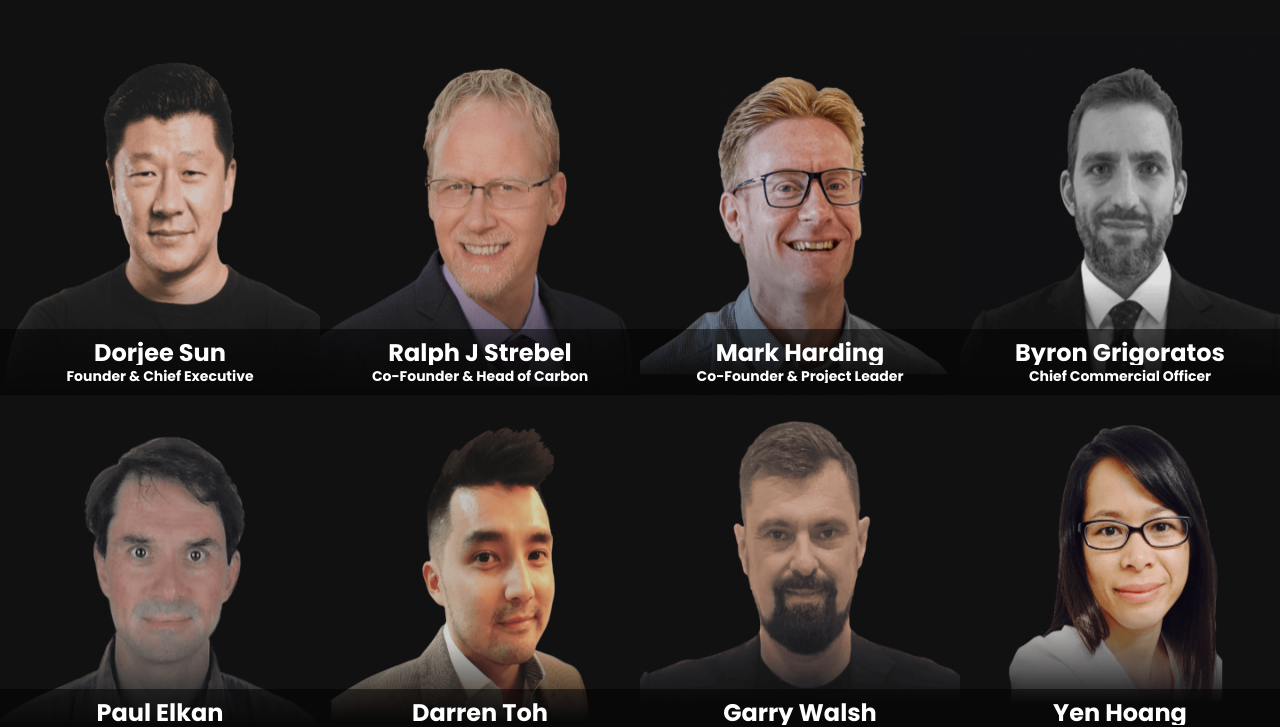
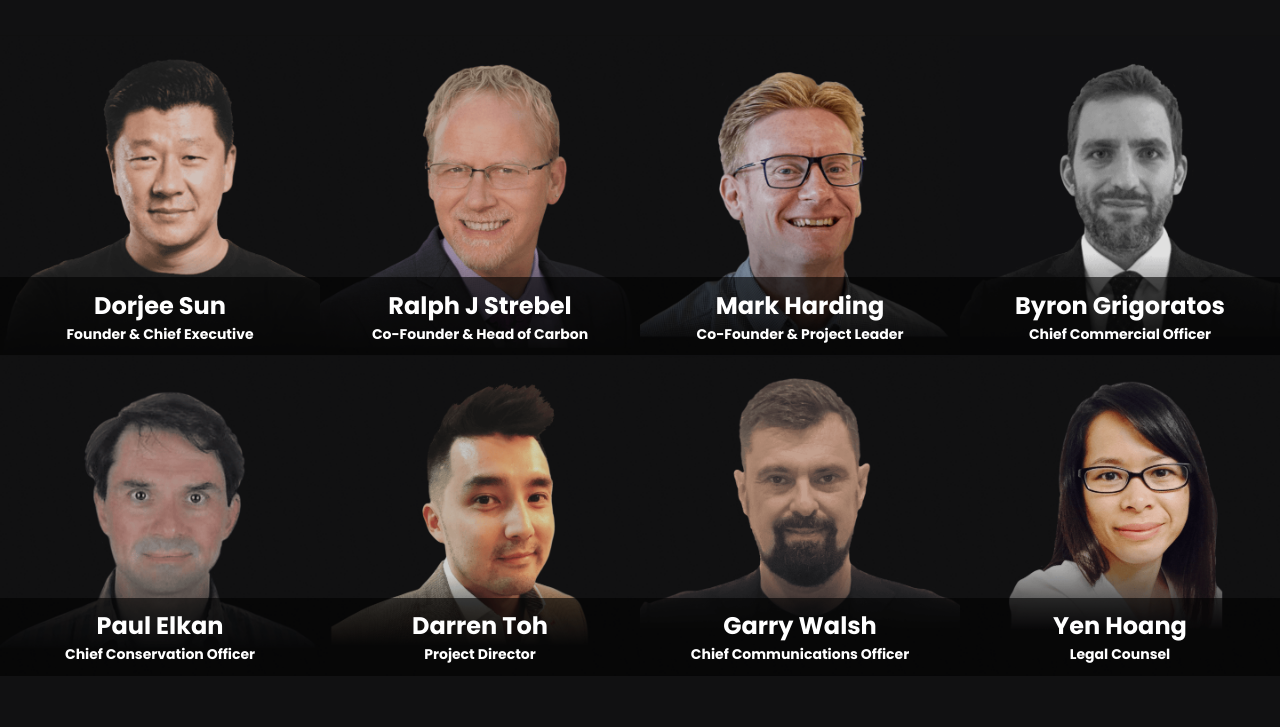
Before and after one commit to perlin-network/perl-bio-website, a React (Create React App) app: page / in a window 1280 px wide. Shown: the part 6221-6948 px from the top of the page. Built offline with nearby package versions, Linux system fonts and the light colour scheme; a web font is replaced by a local one.

Commit message:
Fixed image grid

```diff
--- a/src/pages/Home/Team.js
+++ b/src/pages/Home/Team.js
@@ -6,6 +6,7 @@ import Typography from '@mui/material/Typography';
 import ImageList from '@mui/material/ImageList';
 import ImageListItem from '@mui/material/ImageListItem';
 import ImageListItemBar from '@mui/material/ImageListItemBar';
+import Grid from '@mui/material/Grid';
 import Link from '@mui/material/Link';
 import { useTheme } from '@mui/material/styles';
 import useMediaQuery from '@mui/material/useMediaQuery';
@@ -24,7 +25,7 @@ export default function Team() {
         </Headline>
       </Container>
       <Box>
-        <ImageList cols={isMobile ? 2 : 4} rowHeight={360} gap={0}>
+        {/* <ImageList cols={isMobile ? 2 : 4} rowHeight={360} gap={0}>
           {data.map((item) => (
             <TeamMember key={item.id}>
               <ImageLink href={`/team#${item.id}`}>
@@ -37,7 +38,26 @@ export default function Team() {
               </ImageLink>
             </TeamMember>
           ))}
-        </ImageList>
+        </ImageList> */}
+        <Grid container>
+          {data.map((item) => (
+            <Grid item xs={6} md={3} key={item.id}>
+              <ImageLink href={`/team#${item.id}`}>
+                <ProfilePicture src={item.image} alt={item.name} />
+                <ProfileInfo>
+                  <Box>
+                    <Typography fontSize={{ xs: 14, md: 24 }} fontWeight={700}>
+                      {item.name}
+                    </Typography>
+                    <Typography fontSize={{ xs: 10, md: 14 }} fontWeight={700}>
+                      {item.title}
+                    </Typography>
+                  </Box>
+                </ProfileInfo>
+              </ImageLink>
+            </Grid>
+          ))}
+        </Grid>
       </Box>
     </Root>
   );
@@ -83,11 +103,36 @@ const TeamMember = styled(ImageListItem)(({ theme }) => ({
 
 const ImageLink = styled(Link)(({ theme }) => ({
   display: 'block',
-  [theme.breakpoints.up('lg')]: {
-    height: 360,
+  position: 'relative',
+  overflow: 'hidden',
+  img: {
+    transition: '0.15s ease-out',
   },
   '&:hover img': {
     transform: 'scale(1.05)',
-    transition: '0.15s ease-out',
   },
 }));
+
+const ProfilePicture = styled('img')(({ theme }) => ({
+  display: 'block',
+  maxWidth: '100%',
+  width: 360,
+  height: 'auto',
+  margin: '0 auto',
+}));
+
+const ProfileInfo = styled(Box)(({ theme }) => ({
+  display: 'flex',
+  alignItems: 'center',
+  justifyContent: 'center',
+  position: 'absolute',
+  left: 0,
+  right: 0,
+  bottom: 0,
+  height: 78,
+  background: 'rgba(0, 0, 0, 0.6)',
+  textAlign: 'center',
+  [theme.breakpoints.down('md')]: {
+    height: 48,
+  },
+}));
```
